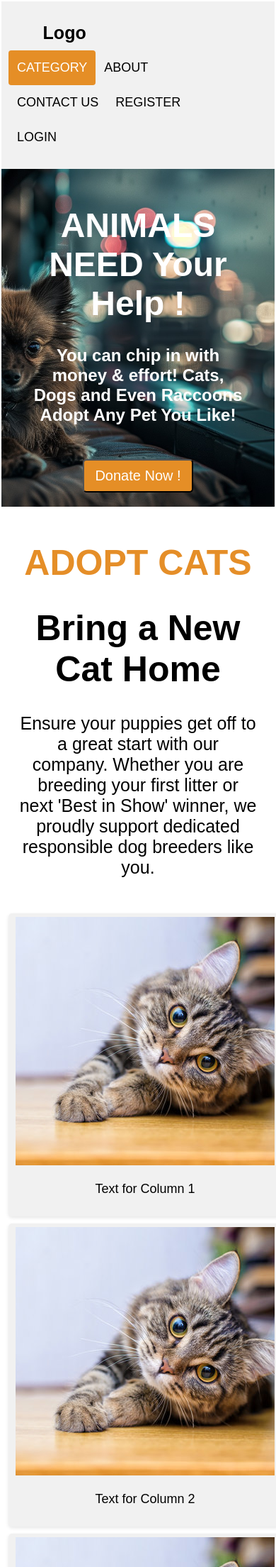
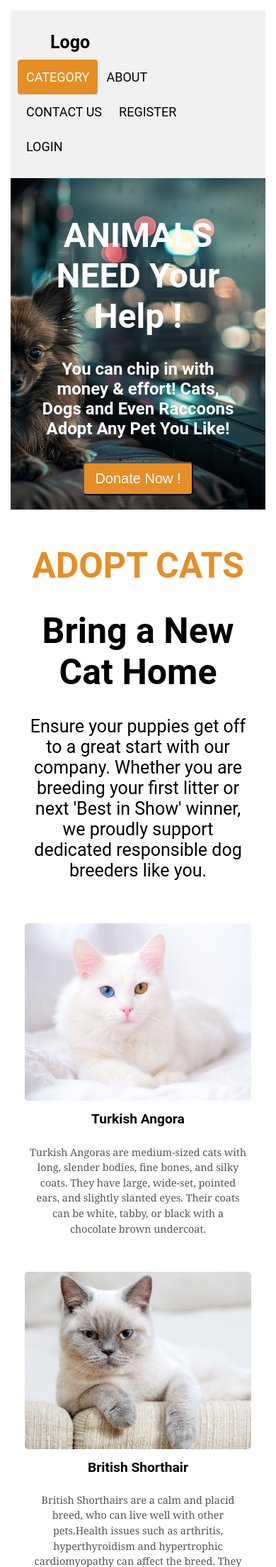
Before and after one commit to MalinduShasan/final_php_project, a PHP site: page / in a window 390 px wide. Shown: the top 2208 px of the page at 71% size. Run offline with PHP 8.4, Linux system fonts and the light colour scheme.

Commit message:
added images, image gallery fixed & responsive page

```diff
--- a/index.php
+++ b/index.php
@@ -5,12 +5,15 @@
         /*body style*/
         body {
             margin: 0;
-        font-family: Arial, Helvetica, sans-serif;
-        background-color:#FFFFFF ;
+            font-family: 'Roboto', sans-serif;
+            background-color:#FFFFFF;
         }
 
         .container {
-            padding:2px;
+            padding:10px;
+            max-width:2800px;
+            margin: 0 auto;
+            box-shadow: 0 2px 8px rgba(0, 0, 0, 0.1);
         }
 
         /*header style*/
@@ -34,7 +37,7 @@
         .header a.logo {
             font-size: 25px;
             font-weight: bold;
-        margin-left:10%
+            margin-left:10%;
         }
 
         .header a:hover {
@@ -67,13 +70,13 @@
          /* Text on image styles */
          .header-text {
             color: white;
-            font-size: 36px;
+            font-size: 35px;
             font-weight: bold;
             text-align: left;
             padding: 20px;
             border-radius: 8px;
             height: auto;
-            max-width: 65%;
+            max-width: 55%;
             width: 100%;
             box-sizing: border-box;
             margin-left: 100px;
@@ -86,7 +89,7 @@
             border-radius: 5px;
             font-size: 30px;
             color: #FFFFFF;
-            margin-top: 20px;
+            margin-top: 5px;
             cursor: pointer;
             display: inline-block;
             max-width: 100%;
@@ -118,26 +121,55 @@
         }
 
         /*image gallery*/
-        .row {
+        .image-gallery-row {
             display: flex;
-            justify-content: space-around;
+            justify-content: space-between;
             padding: 10px;
             flex-wrap: wrap;
         }
-        .column {
-            flex: 1;
+
+        .image-gallery-column {
+            flex: 1 1 200px;
             margin: 5px;
-            background-color: #f1f1f1;
             padding: 10px;
             text-align: center;
-            font-size: 18px;
-            box-shadow: 0 2px 5px rgba(0, 0, 0, 0.1);
-            border-radius:5px;
+            border-radius: 5px;
+            transition: transform 0.3s, box-shadow 0.3s;
+            max-width: 400px;
         }
-        .column img {
+
+        .image-gallery-column img {
             width: 100%;
-            height: 350px;
-            object-fit: none;
+            height: 200px;
+            object-fit: cover;
+            border-radius: 5px;
+            transition: transform 0.3s, opacity 0.3s;
+        }
+
+        .image-gallery-column:hover img {
+            transform: scale(1.05);
+            opacity: 0.9;
+        }
+
+        .image-gallery-column:hover {
+            box-shadow: 0 4px 15px rgba(0, 0, 0, 0.3);
+            transform: translateY(-5px);
+        }
+
+        .image-gallery-breed {
+            font-family: 'Roboto', sans-serif;
+            font-size: 1.5rem;
+            font-weight: bold;
+            margin-top: 10px;
+        }
+
+        .image-gallery-detail {
+            font-family: 'Georgia', serif;
+            text-align: center;
+            padding: 5px;
+            font-size: 1rem;
+            line-height: 1.5;
+            color: #555;
         }
 
 
@@ -148,7 +180,7 @@
             align-items: center;
             background-color: #e58e28;
             padding: 15px 0;
-            margin: 20px;
+            margin-top: 90px;
 
         }
 
@@ -176,11 +208,13 @@
         }
 
         .status-bar-text {
+            font-weight:bold;
             padding: 15px;
             font-size:25px;
+            font-family: 'Roboto', sans-serif;
         }
 
-        .status-bar-p {
+        .status-bar-count {
             color: #e58e26;
             font-weight: bold;
             font-size: 24px;
@@ -239,7 +273,7 @@
             padding: 30px;
             max-width: 1500px;
             margin: 0 auto;
-            margin-top: 70px;
+            margin-top: 20px;
         }
         .contact-heading {
             width: 100%;
@@ -309,16 +343,36 @@
         }
 
         @media (max-width: 480px) {
-            .about-us {
-                font-size: 18px;
+            .container {
+                padding: 10px; /* Further reduce padding for very small screens */
+            }
+            /*image gallery*/
+            .image-gallery-row {
+                justify-content: center;
             }
 
-            .about-image {
-                width: 100%;
+            .image-gallery-column {
+                flex: 1 1 auto;
+                margin: 5px 0;
+            }
+
+            .image-gallery-column img {
+                height: 200px;
+            }
+
+            .image-gallery-breed {
+                font-size: 1rem;
+            }
+
+            .image-gallery-detail {
+                font-size: 0.8rem;
             }
         }
 
         @media screen and (max-width: 768px) {
+            .container {
+                padding: 15px; /* Adjust padding for smaller screens */
+            }
             .header-image {
                 height: auto;
                 padding-right: 20px;
@@ -338,6 +392,22 @@
                 width: auto;
             }
 
+            /*image gallery*/
+            .image-gallery-column {
+                flex: 1 1 100%;
+            }
+
+            .image-gallery-column img {
+                height: 250px;
+            }
+
+            .image-gallery-breed {
+                font-size: 1.2rem;
+            }
+
+            .image-gallery-detail {
+                font-size: 0.9rem;
+            }
 
             .status-bar-inner-container {
                 flex-direction: column;
@@ -425,22 +495,41 @@
                 </div>
 
                 <!--image gallery-->
-                <div class="row">
-                    <div class="column">
-                        <img src="images/image_gallery/cat1.jpg" alt="Image 1">
-                        <p>Text for Column 1</p>
+                <div class="image-gallery-row">
+                    <div class="image-gallery-column">
+                        <img src="images/image_gallery/Turkish-Angora.jpg" alt="Image 1">
+                        <p class="image-gallery-breed">Turkish Angora</p>
+                        <p class="image-gallery-detail">
+                           Turkish Angoras are medium-sized cats with long, slender bodies, fine bones, and silky coats. They have large,
+                           wide-set, pointed ears, and slightly slanted eyes. Their coats can be white, tabby, or black with a chocolate
+                           brown undercoat.
+                        </p>
+
                     </div>
-                    <div class="column">
-                        <img src="images/image_gallery/cat1.jpg" alt="Image 2">
-                        <p>Text for Column 2</p>
+                    <div class="image-gallery-column">
+                        <img src="images/image_gallery/British-Shorthair.jpg" alt="Image 2">
+                        <p class="image-gallery-breed">British Shorthair</p>
+                        <p class="image-gallery-detail">
+                            British Shorthairs are a calm and placid breed, who can live well with other pets.Health issues such as arthritis,
+                            hyperthyroidism and hypertrophic cardiomyopathy can affect the breed. They require minimal exercise but need the right
+                            food to avoid weight gain.
+                        </p>
                     </div>
-                    <div class="column">
-                        <img src="images/image_gallery/cat1.jpg" alt="Image 3">
-                        <p>Text for Column 3</p>
+                    <div class="image-gallery-column">
+                        <img src="images/image_gallery/American-Bobtail.jpg" alt="Image 3">
+                        <p class="image-gallery-breed">American Bobtail</p>
+                        <p class="image-gallery-detail">
+                            American Bobtails have a wildcat-like appearance with a bobbed tail, wedge-shaped face, and almond-shaped eyes. They can be
+                            medium or long-haired, and come in many colors and patterns.
+                        </p>
                     </div>
-                    <div class="column">
-                        <img src="images/image_gallery/cat1.jpg" alt="Image 4">
-                        <p>Text for Column 4</p>
+                    <div class="image-gallery-column">
+                        <img src="images/image_gallery/Persian-Cat.jpg" alt="Image 4">
+                        <p class="image-gallery-breed">Persian Cat</p>
+                        <p class="image-gallery-detail">
+                            Persian cats have short, thick bodies, short necks, and short tails, with large, round eyes and small ears. They have a flat face in
+                            profile, and their noses change direction so that you see mostly the colored flesh. Their coats are long, thick, and lustrous, with a soft undercoat.
+                        </p>
                     </div>
                 </div>
 
@@ -451,21 +540,21 @@
                             <img src="images/status_bar_images/adopted_pets.jpg" alt="Image 1">
                             <div class="status-bar-text">
                                 <p>Pet Adopted</p>
-                                <p class="status-bar-p">#</p>
+                                <p class="status-bar-count">#</p>
                             </div>
                         </div>
                         <div class="status-bar-inner-box">
                             <img src="images/status_bar_images/pets.jpg" alt="Image 2">
                             <div class="status-bar-text">
                                 <p>How Many Pets</p>
-                                <p class="status-bar-p">#</p>
+                                <p class="status-bar-count">#</p>
                             </div>
                         </div>
                         <div class="status-bar-inner-box">
                             <img src="images/status_bar_images/users.jpg" alt="Image 3">
                             <div class="status-bar-text">
                                 <p>Users</p>
-                                <p class="status-bar-p">#</p>
+                                <p class="status-bar-count">#</p>
                             </div>
                         </div>
                     </div>
@@ -484,7 +573,7 @@
                         </p>
                     </div>
                     <div class="about-image">
-                        <img src="images/about_us_image/cat1.jpg" alt="about us image">
+                        <img src="images/about_us_image/about-us-img.jpg" alt="about us image">
                     </div>
                 </div>
 
```
Also changed, not shown: images/about_us_image/about-us-img.jpg (added), images/about_us_image/cat1.jpg (deleted), images/image_gallery/American-Bobtail.jpg (added), images/image_gallery/British-Shorthair.jpg (added), images/image_gallery/Persian-Cat.jpg (added), images/image_gallery/Turkish-Angora.jpg (added), images/image_gallery/cat1.jpg (deleted). Lines whose indentation alone changed are shown as unchanged.
